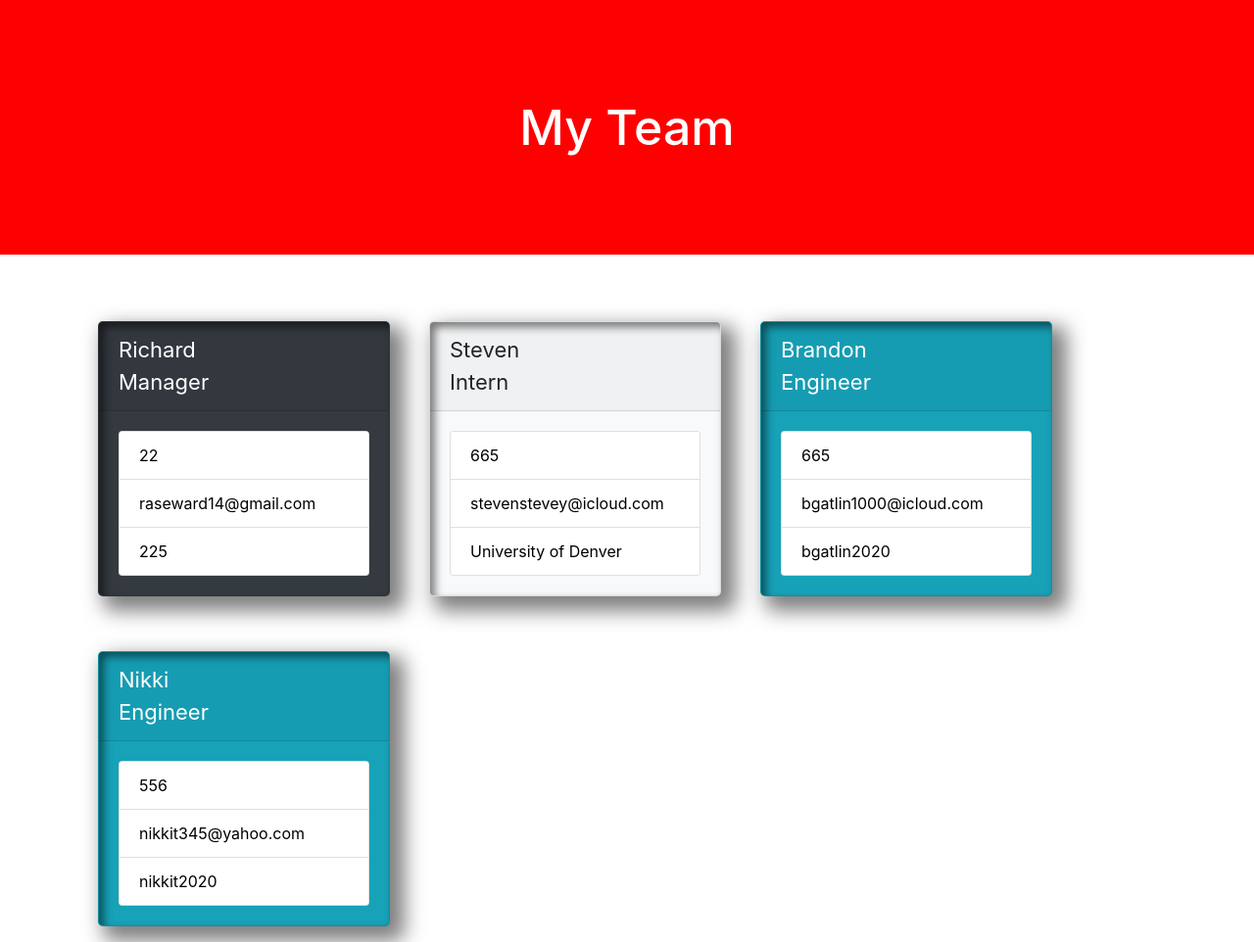
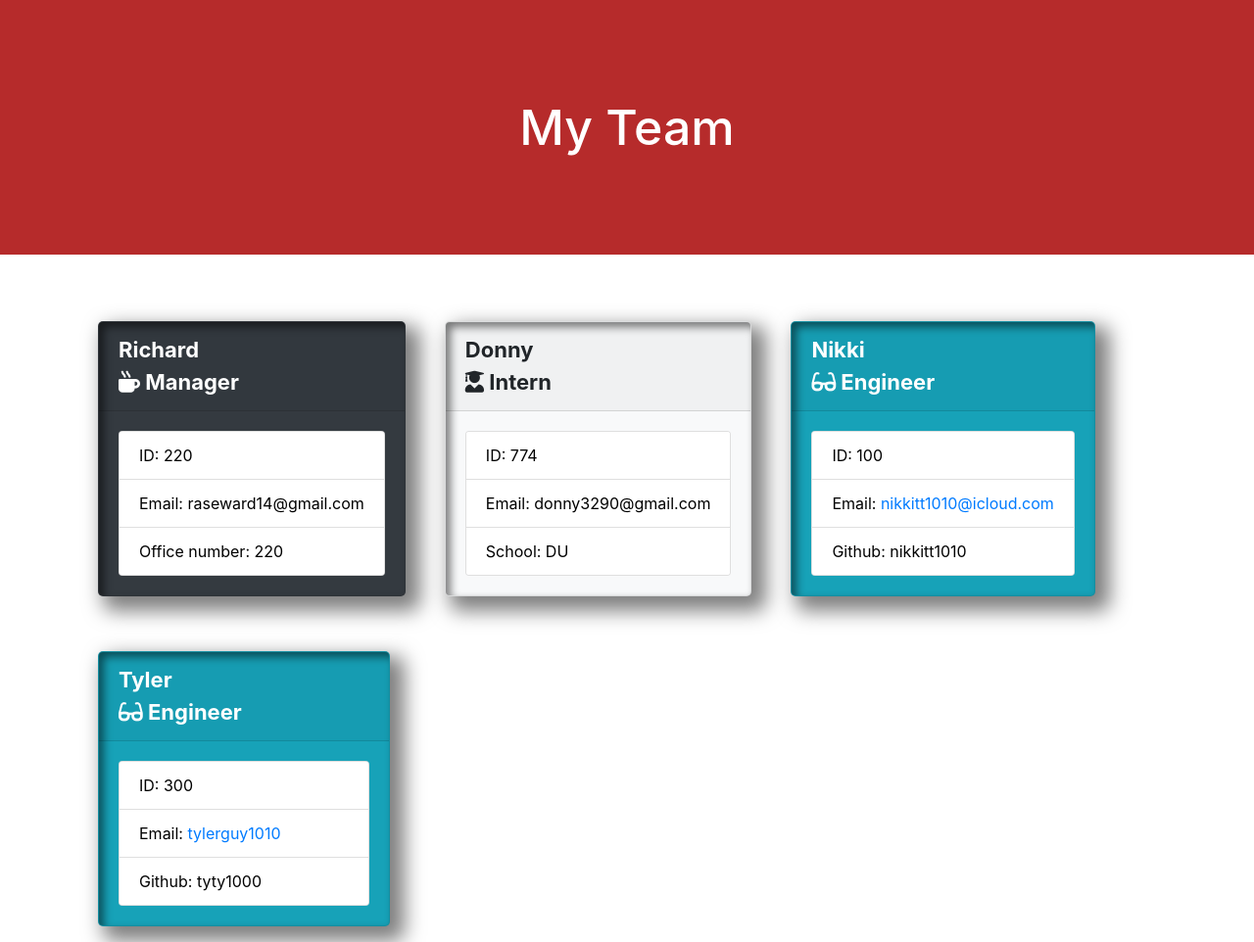
Before and after one commit to raseward14/Team_Profile_Generator, a website: page index.html in a window 1280 px wide. Shown: the whole page at 98% size. Drawn offline with nearby package versions, Linux system fonts and the light colour scheme.

Commit message:
email links added

```diff
--- a/index.html
+++ b/index.html
@@ -1,75 +1,74 @@
 <!doctype html>
     <html lang="en">
-
     <head>
         <!-- Required meta tags -->
         <meta charset="utf-8">
         <meta name="viewport" content="width=device-width, initial-scale=1, shrink-to-fit=no">
 
         <!-- Bootstrap CSS -->
-  <link rel="stylesheet" href="https://cdn.jsdelivr.net/npm/bootstrap@4.6.0/dist/css/bootstrap.min.css"
-    integrity="sha384-B0vP5xmATw1+K9KRQjQERJvTumQW0nPEzvF6L/Z6nronJ3oUOFUFpCjEUQouq2+l" crossorigin="anonymous">
+        <link rel="stylesheet" href="https://cdn.jsdelivr.net/npm/bootstrap@4.6.0/dist/css/bootstrap.min.css" integrity="sha384-B0vP5xmATw1+K9KRQjQERJvTumQW0nPEzvF6L/Z6nronJ3oUOFUFpCjEUQouq2+l" crossorigin="anonymous">
+
+        <!--fontawesome link-->
+        <link rel="stylesheet" href="https://use.fontawesome.com/releases/v5.8.1/css/all.css"
+        integrity="sha384-50oBUHEmvpQ+1lW4y57PTFmhCaXp0ML5d60M1M7uH2+nqUivzIebhndOJK28anvf" crossorigin="anonymous"/>
 
         <!-- my stylesheet -->
         <link rel="stylesheet" href="src/css/style.css">
 
         <title>Team Profile Generator!</title>
     </head>
-
     <body>
-  <header>
-    <h1>My Team</h1>
-  </header>
+    <header><h1>My Team</h1></header>
     <div class='container'>
         <div class="portfolio-container">
             <div class="project-row">
             <div class="card text-white bg-dark mb-3" style="min-width: 18rem;">
-          <div class="card-header">Richard<br>Manager</div>
+  <div class="card-header">Richard<br><i class="fas fa-mug-hot"></i> Manager</div>
   <div class="card-body">
   <div class="card" style='min-width: 16rem;'>
   <ul class="list-group list-group-flush">
-                <li class="list-group-item">22</li>
-                <li class="list-group-item">raseward14@gmail.com</li>
-                <li class="list-group-item">225</li>
+    <li class="list-group-item">ID: 220</li>
+    <li class="list-group-item">Email: raseward14@gmail.com</li>
+    <li class="list-group-item">Office number: 220</li>
   </ul>
 </div>
   </div>
 </div>
 
         <div class="card bg-light mb-3" style="min-width: 18rem;">
-          <div class="card-header">Steven<br>Intern</div>
+  <div class="card-header">Donny<br><i class="fas fa-user-graduate"></i> Intern</div>
   <div class="card-body">
   <div class="card" style='min-width: 16rem;'>
   <ul class="list-group list-group-flush">
-                <li class="list-group-item">665</li>
-                <li class="list-group-item">stevenstevey@icloud.com</li>
-                <li class="list-group-item">University of Denver</li>
+    <li class="list-group-item">ID: 774</li>
+    <li class="list-group-item">Email: donny3290@gmail.com</li>
+    <li class="list-group-item">School: DU</li>
   </ul>
 </div>
   </div>
 </div>
 
         <div class="card text-white bg-info mb-3" style="min-width: 18rem;">
-          <div class="card-header">Brandon<br>Engineer</div>
+  <div class="card-header">Nikki<br><i class="fas fa-glasses"></i> Engineer</div>
   <div class="card-body">
   <div class="card" style='min-width: 16rem;'>
   <ul class="list-group list-group-flush">
-                <li class="list-group-item">665</li>
-                <li class="list-group-item">bgatlin1000@icloud.com</li>
-                <li class="list-group-item">bgatlin2020</li>
+    <li class="list-group-item">ID: 100</li>
+    <li class="list-group-item">Email: <a href="mailto:nikkitt1010@icloud.com" target="null">nikkitt1010@icloud.com</a></li>
+    <li class="list-group-item">Github: nikkitt1010</li>
   </ul>
 </div>
   </div>
 </div>
 
         <div class="card text-white bg-info mb-3" style="min-width: 18rem;">
-          <div class="card-header">Nikki<br>Engineer</div>
+  <div class="card-header">Tyler<br><i class="fas fa-glasses"></i> Engineer</div>
   <div class="card-body">
   <div class="card" style='min-width: 16rem;'>
   <ul class="list-group list-group-flush">
-                <li class="list-group-item">556</li>
-                <li class="list-group-item">nikkit345@yahoo.com</li>
-                <li class="list-group-item">nikkit2020</li>
+    <li class="list-group-item">ID: 300</li>
+    <li class="list-group-item">Email: <a href="mailto:tylerguy1010" target="null">tylerguy1010</a></li>
+    <li class="list-group-item">Github: tyty1000</li>
   </ul>
 </div>
   </div>
@@ -81,12 +80,8 @@
         <!-- Optional JavaScript; choose one of the two! -->
 
         <!-- Option 1: jQuery and Bootstrap Bundle (includes Popper) -->
-  <script src="https://code.jquery.com/jquery-3.5.1.slim.min.js"
-    integrity="sha384-DfXdz2htPH0lsSSs5nCTpuj/zy4C+OGpamoFVy38MVBnE+IbbVYUew+OrCXaRkfj"
-    crossorigin="anonymous"></script>
-  <script src="https://cdn.jsdelivr.net/npm/bootstrap@4.6.0/dist/js/bootstrap.bundle.min.js"
-    integrity="sha384-Piv4xVNRyMGpqkS2by6br4gNJ7DXjqk09RmUpJ8jgGtD7zP9yug3goQfGII0yAns"
-    crossorigin="anonymous"></script>
+        <script src="https://code.jquery.com/jquery-3.5.1.slim.min.js" integrity="sha384-DfXdz2htPH0lsSSs5nCTpuj/zy4C+OGpamoFVy38MVBnE+IbbVYUew+OrCXaRkfj" crossorigin="anonymous"></script>
+        <script src="https://cdn.jsdelivr.net/npm/bootstrap@4.6.0/dist/js/bootstrap.bundle.min.js" integrity="sha384-Piv4xVNRyMGpqkS2by6br4gNJ7DXjqk09RmUpJ8jgGtD7zP9yug3goQfGII0yAns" crossorigin="anonymous"></script>
 
         <!-- Option 2: Separate Popper and Bootstrap JS -->
         <!--
@@ -95,5 +90,4 @@
         <script src="https://cdn.jsdelivr.net/npm/bootstrap@4.6.0/dist/js/bootstrap.min.js" integrity="sha384-+YQ4JLhjyBLPDQt//I+STsc9iw4uQqACwlvpslubQzn4u2UU2UFM80nGisd026JF" crossorigin="anonymous"></script>
         -->
     </body>
-
     </html>
--- a/src/css/style.css
+++ b/src/css/style.css
@@ -1,5 +1,5 @@
 header {
-    background-color: red;
+    background-color: rgb(182, 43, 43);
 }
 
 h1 {
@@ -23,8 +23,7 @@ div.card-body {
 
 div.card-header {
     font-size: 22px;
-    font-weight: 500px;
-
+    font-weight: bold;
 }
 
 div.project-row {
```
Also changed, not shown: generateHTML.js (+16 -12 lines). Lines whose indentation alone changed are shown as unchanged.
